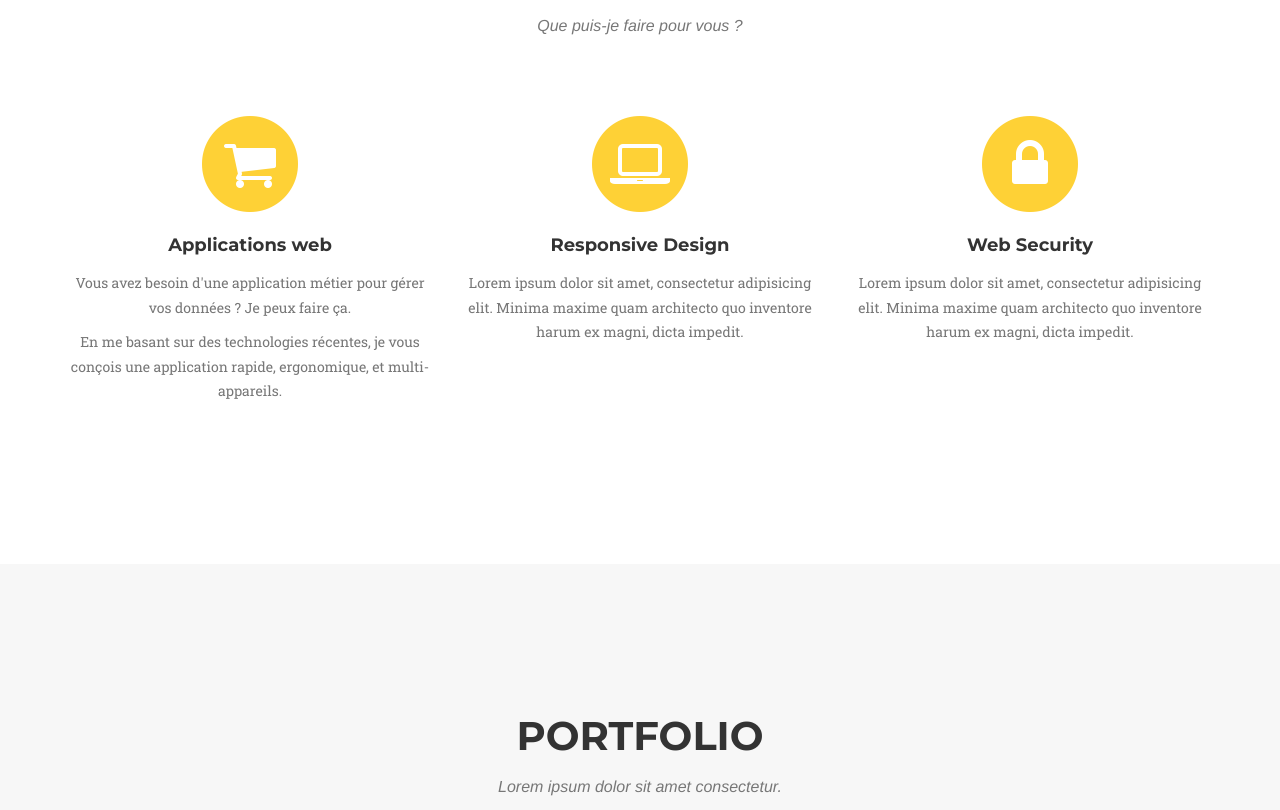
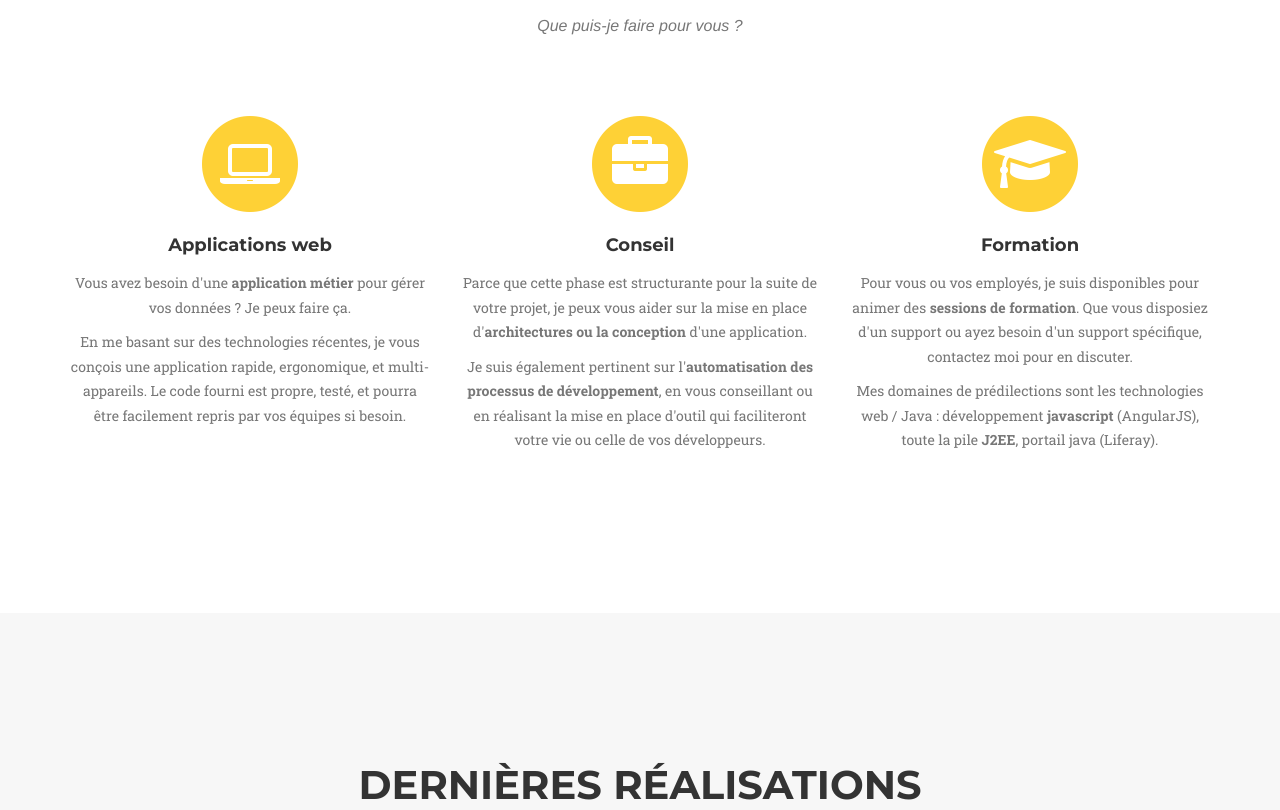
Before and after one commit to mhicauber/tchanca-web-site, a plain HTML site: page index.html in a window 1280 px wide. Shown: the part 955-1765 px from the top of the page. Drawn offline with nearby package versions, Linux system fonts and the light colour scheme; a web font is replaced by a local one.

Commit message:
initial import.

```diff
--- a/index.html
+++ b/index.html
@@ -59,13 +59,10 @@
                         <a class="page-scroll" href="#services">Services</a>
                     </li>
                     <li>
-                        <a class="page-scroll" href="#portfolio">Portfolio</a>
+                        <a class="page-scroll" href="#portfolio">Projets</a>
                     </li>
                     <li>
-                        <a class="page-scroll" href="#about">About</a>
-                    </li>
-                    <li>
-                        <a class="page-scroll" href="#team">Team</a>
+                        <a class="page-scroll" href="#about">A propos de moi</a>
                     </li>
                     <li>
                         <a class="page-scroll" href="#contact">Contact</a>
@@ -101,27 +98,29 @@
                 <div class="col-md-4">
                     <span class="fa-stack fa-4x">
                         <i class="fa fa-circle fa-stack-2x text-primary"></i>
-                        <i class="fa fa-shopping-cart fa-stack-1x fa-inverse"></i>
+                        <i class="fa fa-laptop fa-stack-1x fa-inverse"></i>
                     </span>
                     <h4 class="service-heading">Applications web</h4>
-                    <p class="text-muted">Vous avez besoin d'une application métier pour gérer vos données ? Je peux faire ça.</p>
-                    <p class="text-muted">En me basant sur des technologies récentes, je vous conçois une application rapide, ergonomique, et multi-appareils.</p>
+                    <p class="text-muted">Vous avez besoin d'une <b>application métier</b> pour gérer vos données ? Je peux faire ça.</p>
+                    <p class="text-muted">En me basant sur des technologies récentes, je vous conçois une application rapide, ergonomique, et multi-appareils. Le code fourni est propre, testé, et pourra être facilement repris par vos équipes si besoin.</p>
                 </div>
                 <div class="col-md-4">
                     <span class="fa-stack fa-4x">
                         <i class="fa fa-circle fa-stack-2x text-primary"></i>
-                        <i class="fa fa-laptop fa-stack-1x fa-inverse"></i>
+                        <i class="fa fa-briefcase fa-stack-1x fa-inverse"></i>
                     </span>
-                    <h4 class="service-heading">Responsive Design</h4>
-                    <p class="text-muted">Lorem ipsum dolor sit amet, consectetur adipisicing elit. Minima maxime quam architecto quo inventore harum ex magni, dicta impedit.</p>
+                    <h4 class="service-heading">Conseil</h4>
+                    <p class="text-muted">Parce que cette phase est structurante pour la suite de votre projet, je peux vous aider sur la mise en place d'<b>architectures ou la conception</b> d'une application.</p>
+                    <p class="text-muted">Je suis également pertinent sur l'<b>automatisation des processus de développement</b>, en vous conseillant ou en réalisant la mise en place d'outil qui faciliteront votre vie ou celle de vos développeurs.</p>
                 </div>
                 <div class="col-md-4">
                     <span class="fa-stack fa-4x">
                         <i class="fa fa-circle fa-stack-2x text-primary"></i>
-                        <i class="fa fa-lock fa-stack-1x fa-inverse"></i>
+                        <i class="fa fa-graduation-cap fa-stack-1x fa-inverse"></i>
                     </span>
-                    <h4 class="service-heading">Web Security</h4>
-                    <p class="text-muted">Lorem ipsum dolor sit amet, consectetur adipisicing elit. Minima maxime quam architecto quo inventore harum ex magni, dicta impedit.</p>
+                    <h4 class="service-heading">Formation</h4>
+                    <p class="text-muted">Pour vous ou vos employés, je suis disponibles pour animer des <b>sessions de formation</b>. Que vous disposiez d'un support ou ayez besoin d'un support spécifique, contactez moi pour en discuter.</p>
+                    <p class="text-muted">Mes domaines de prédilections sont les technologies web / Java : développement <b>javascript</b> (AngularJS), toute la pile <b>J2EE</b>, portail java (Liferay).
                 </div>
             </div>
         </div>
@@ -132,7 +131,7 @@
         <div class="container">
             <div class="row">
                 <div class="col-lg-12 text-center">
-                    <h2 class="section-heading">Portfolio</h2>
+                    <h2 class="section-heading">Dernières réalisations</h2>
                     <h3 class="section-subheading text-muted">Lorem ipsum dolor sit amet consectetur.</h3>
                 </div>
             </div>
```
